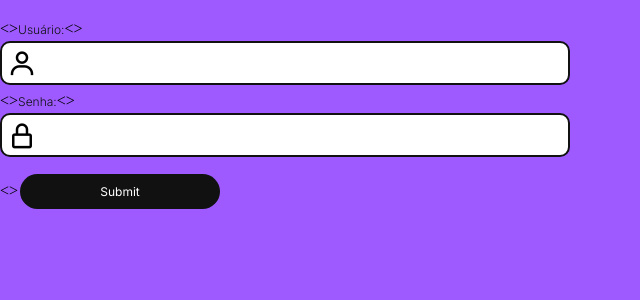
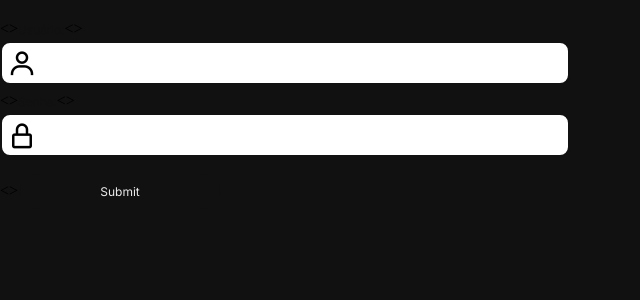
Before and after one commit to kauansilva001/Technical-Support, a PHP site: page /login.php in a window 1280 px wide. Shown: the top 300 px of the page, without its empty margins (0-640 px from the left). Run offline with PHP 8.4, Linux system fonts and the light colour scheme.

Commit message:
Testando querys

```diff
--- a/index.php
+++ b/index.php
@@ -36,6 +36,7 @@
             <option value="">Laboratório de informática 1</option>
             <option value="">Laboratório de informática 2</option>
             <option value="">Laboratório de informática 3</option>
+            <option value="">Outro (Especifique o local na parte de descrição)</option>
             </select></div>
 
             <label>Tipo de problema:</label>
--- a/style/style.css
+++ b/style/style.css
@@ -107,13 +107,19 @@ select:focus {
     width: 200px;
     font-family: 'Inter', sans-serif;
     font-size: 12px;
-    color: #FFF;
+    color: #ebeaea;
     margin: 10px 0 0 2px;
     padding: 10px 60px ;
     border-radius: 18px;
     background-color: #111;
     border: none;
     cursor: pointer;
+}
+
+@media screen and (max-width:1400px) {
+    body {
+        background-color: #111;
+    }
 }
 
 /*Outras estilizações de páginas*/
```
